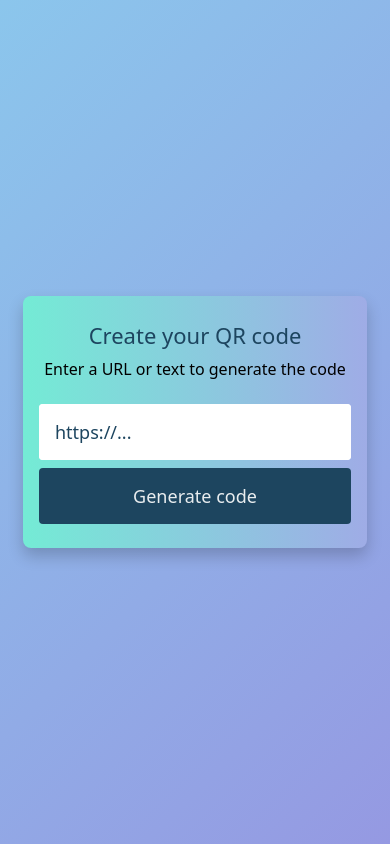
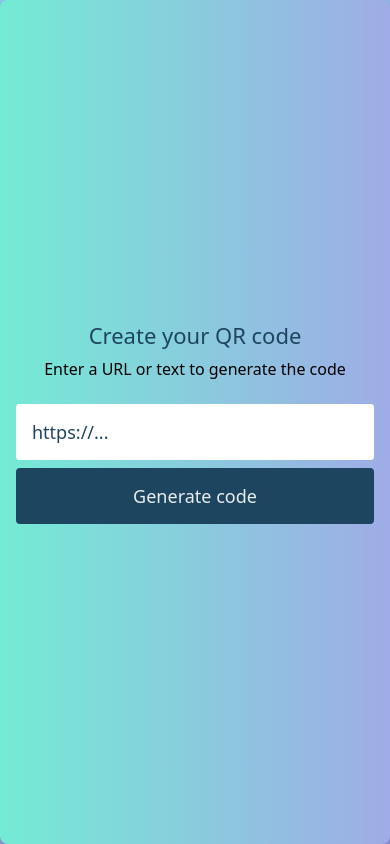
Before and after one commit to titoworlddev/qr-code-creator, a React (Vite) app: page / in a window 390 px wide. Built offline with nearby package versions, Linux system fonts and the light colour scheme; no server answers.

Commit message:
style: Imrpoved mobile design

```diff
--- a/src/index.css
+++ b/src/index.css
@@ -25,6 +25,7 @@ body {
     background-image: linear-gradient(90deg, #74ebd5 0%, #9face6 100%);
     display: flex;
     flex-direction: column;
+    justify-content: center;
     gap: 1.5rem;
 
     border-radius: 8px;
@@ -33,6 +34,8 @@ body {
     box-shadow: 0 8px 16px rgba(0, 0, 0, 0.2);
 
     @media (width <= 480px) {
+      height: 100vh;
+      width: 100vw;
       padding: 24px 16px;
     }
   }
```
